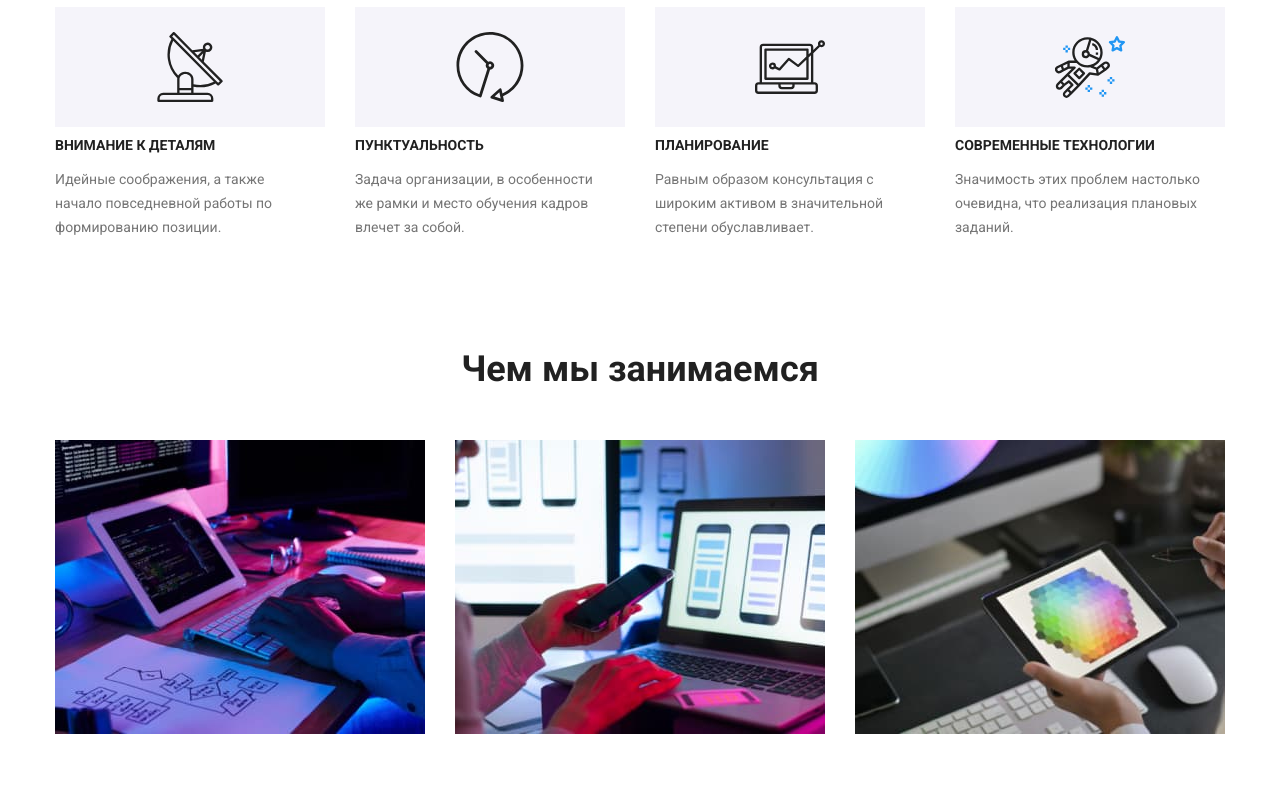
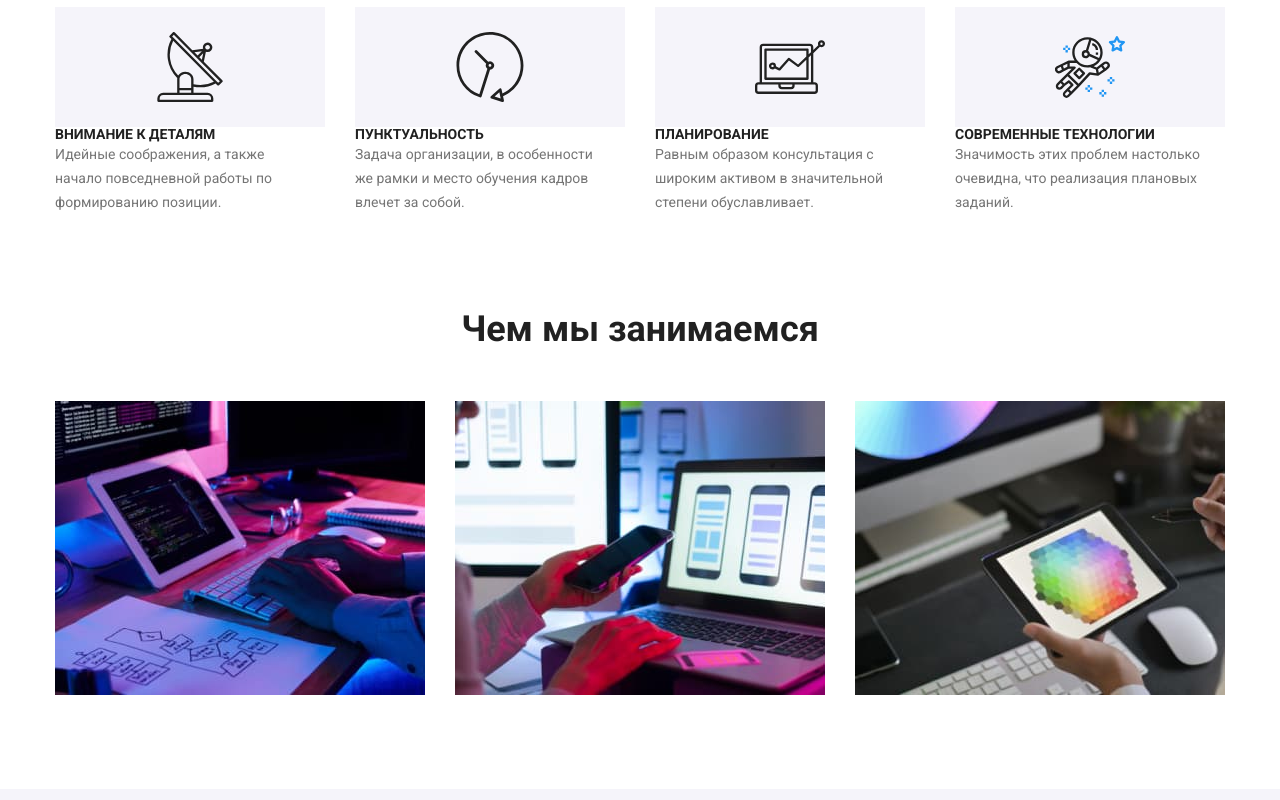
Before and after one commit to AndriyKryvopysha/goit-markup-hw-04, a plain HTML site: page index.html in a window 1280 px wide. Shown: the part 780-1580 px from the top of the page. Drawn offline with Linux system fonts and the light colour scheme.

Commit message:
style reset

```diff
--- a/css/styles.css
+++ b/css/styles.css
@@ -1,6 +1,22 @@
 /* font-family: Raleway;
 font-family: Roboto;
  */
+
+ul {
+  margin: 0;
+  padding-left: 0px;
+}
+h1,
+h2,
+h3,
+h4,
+h5,
+h6,
+p {
+  margin: 0;
+  padding: 0;
+}
+
 body {
   font-family: Roboto;
   font-style: normal;
```
